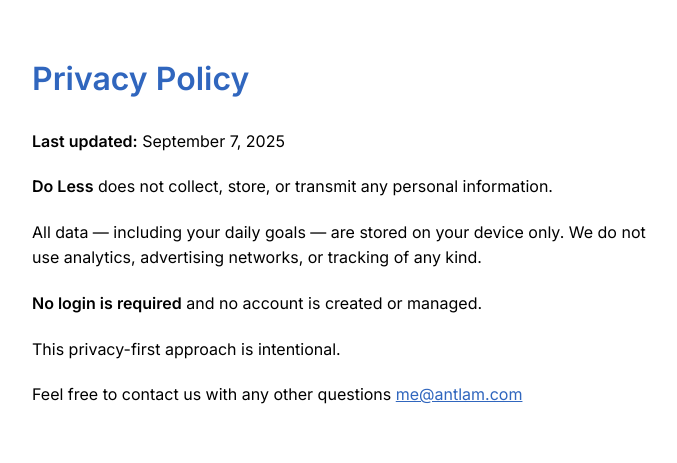
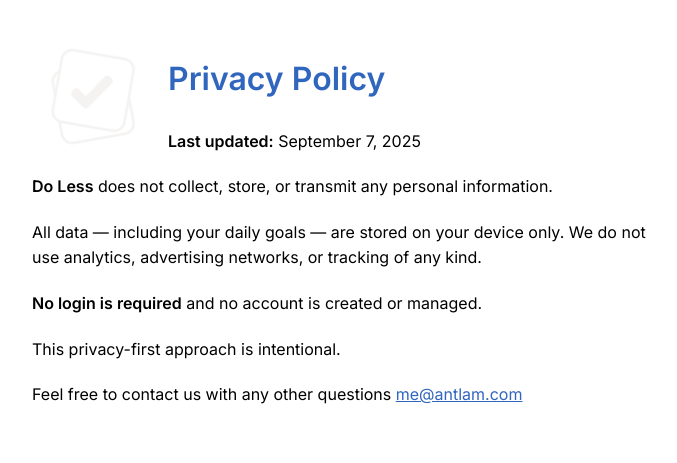
Before and after one commit to antlam/do-less-privacy-policy, a plain HTML site: page index.html in a window 1280 px wide. Shown: the whole page, without its empty margins (288-965 px from the left). Drawn offline with Linux system fonts and the light colour scheme.

Commit message:
Update index.html
Add icon

```diff
--- a/index.html
+++ b/index.html
@@ -45,9 +45,16 @@
         color: #3066BE;
       }
     }
+    .logo {
+      float: left;
+      margin-right: 1rem;
+      margin-bottom: 1rem;
+      border-radius: 16px;
+    }
   </style>
 </head>
 <body>
+  <img src="Icon-Lines.png" alt="Do Less logo" width="120" height="120" class="logo">
   <h1>Privacy Policy</h1>
   <p><strong>Last updated:</strong> September 7, 2025</p>
 
```
